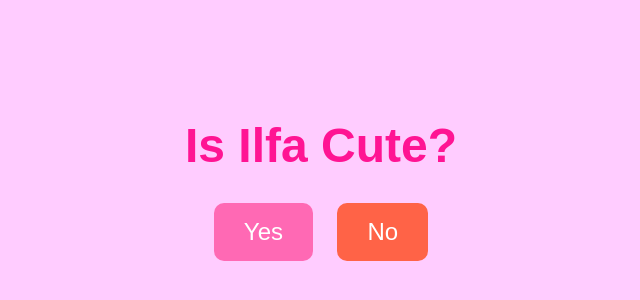
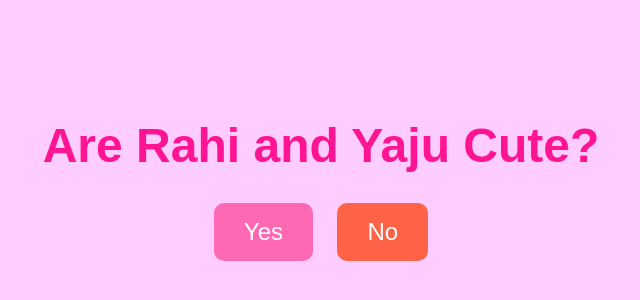
Before and after one commit to siddiiiq/yajurahi, a plain HTML site: page index.html in a window 1280 px wide. Shown: the part 212-512 px from the top of the page, without its empty margins (319-959 px from the left). Drawn offline with Linux system fonts and the light colour scheme.

Commit message:
Update index.html

```diff
--- a/index.html
+++ b/index.html
@@ -3,12 +3,12 @@
 <head>
     <meta charset="UTF-8">
     <meta name="viewport" content="width=device-width, initial-scale=1.0">
-    <title>Is Ilfa Cute?</title>
+    <title>Are Rahi and Yaju Cute?</title>
     <link rel="stylesheet" href="styles.css">
 </head>
 <body>
     <div class="container">
-        <h1>Is Ilfa Cute?</h1>
+        <h1>Are Rahi and Yaju Cute?</h1>
 
         <div class="buttons">
             <button id="yesBtn" class="btn yes-btn">Yes</button>
```
